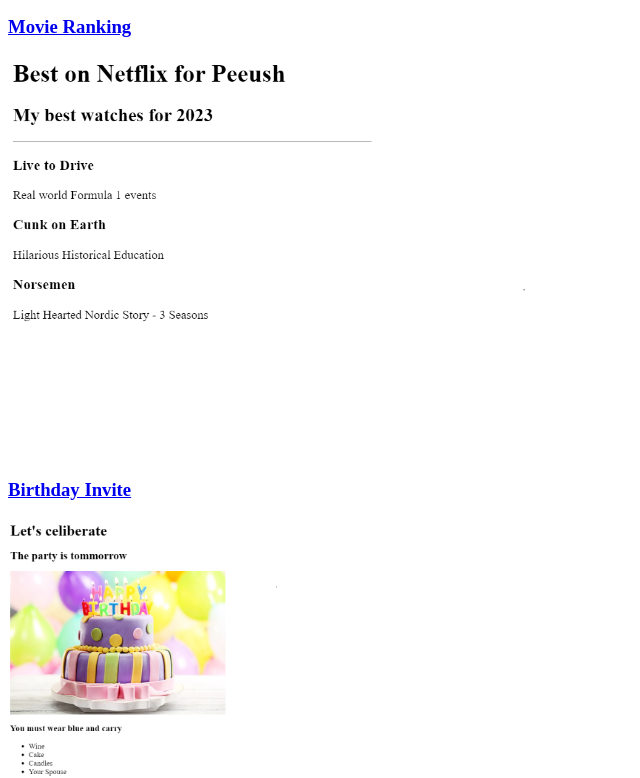
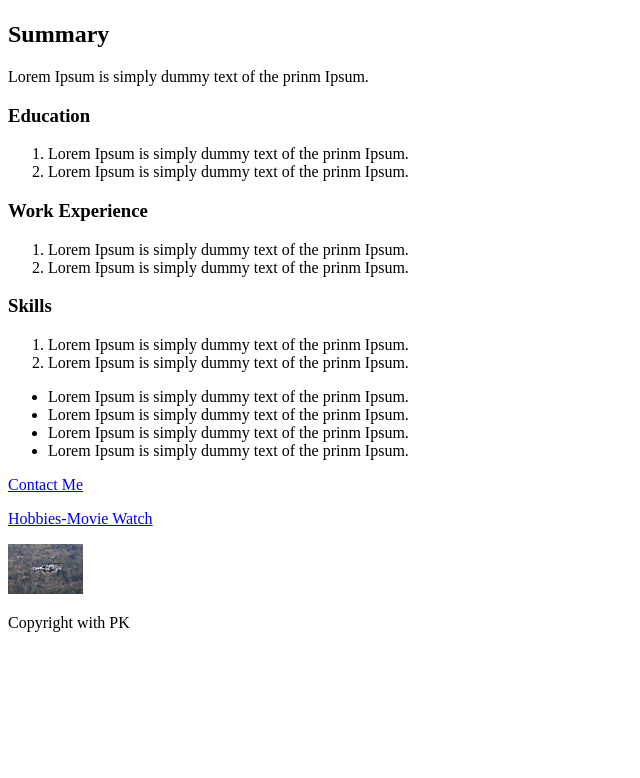
Before and after one commit to PeeushKumar/PeeushKumar, a plain HTML site: page index.html in a window 1280 px wide. Shown: the part 111-889 px from the top of the page, without its empty margins (0-640 px from the left). After the commit the page ends 800 px from the top, so only its background shows below. Drawn offline with Linux system fonts and the light colour scheme.

Commit message:
Add files via upload

```diff
--- a/index.html
+++ b/index.html
@@ -1,33 +1,39 @@
-<!-- TODO 1: Create the HTML Boilerplate -->
 <!DOCTYPE html>
 <html lang="en">
 <head>
     <meta charset="UTF-8">
     <meta name="viewport" content="width=device-width, initial-scale=1.0">
-    <title>Peeush</title>
+    <title>My Resume</title>
 </head>
 <body>
-<h1>Peeush's Portfolio</h1>
-    <h2>I am Web Developer</h2>
-    <h3><a href="./public/movie-ranking.html">Movie Ranking</a></h3>
-    <img src="./assets/images/Movie_PK.png" height="400">
-    <h3><a href="./public/birthday-invite.html">Birthday Invite</a></h3>
-    <img src="./assets/images/B_day PK.png" height="400">
+    <img src="./crop_DSC3817.jpg" height="100">
+    <h2>Summary</h2>
+    <p>Lorem Ipsum is simply dummy text of the prinm Ipsum.</p>
+
+    <h3>Education</h3>
+    <ol start="1">
+    <li>Lorem Ipsum is simply dummy text of the prinm Ipsum.</li>
+    <li>Lorem Ipsum is simply dummy text of the prinm Ipsum.</li></ol>
+    <h3>Work Experience</h3>
+    <ol start="1"><li>Lorem Ipsum is simply dummy text of the prinm Ipsum.</li>
+        <li>Lorem Ipsum is simply dummy text of the prinm Ipsum.</li></ol>
+    <h3>Skills</h3>
+    <ol start="1">
+    <li>Lorem Ipsum is simply dummy text of the prinm Ipsum.</li>
+    <li>Lorem Ipsum is simply dummy text of the prinm Ipsum.</li></ol>
+        <ul><li>Lorem Ipsum is simply dummy text of the prinm Ipsum.</li>
+            <li>Lorem Ipsum is simply dummy text of the prinm Ipsum.</li>
+            <li>Lorem Ipsum is simply dummy text of the prinm Ipsum.</li>
+            <li>Lorem Ipsum is simply dummy text of the prinm Ipsum.</li></ul>
+
+            <a href="./public/contact.html">Contact Me</a>
+            <p><a href="./public/Movie_PK.png">Hobbies-Movie Watch</a></p>
+            <p><img src="./crop_DSC3817.jpg" height="50"></p>
+
+            <footer>
+                Copyright with PK
+            </footer>
+
+
 </body>
-<hr />
-<a href="./public/about.html">About Me</a> <a href="./public/contact.html">Contact Me</a>
 </html>
-
-<!-- TODO 2: Add Your previohttps://raw.githubusercontent.com/appbrewery/webdev/main/birthday-cake3.4.jpegus projects' HTML into the public folder -->
-
-<!-- TODO 3: Take screenshots of your project previews and add the images to the images folder -->
-
-<!-- TODO 4: Add titles/subtitles etc. -->
-
-<!-- TODO 5: Add a link to the project pages -->
-
-<!-- TODO 6: Add images to show the project previews
-HINT for TODO 6: You can use the height attribute set to 200 to make the image smaller:
-https://developer.mozilla.org/en-US/docs/Web/HTML/Element/img#attr-height -->
-
-<!-- TODO 7: Add the Contact Me and About Me page links -->
```
Also changed, not shown: crop_DSC3817.jpg (added), public/Movie_PK.png (added).
